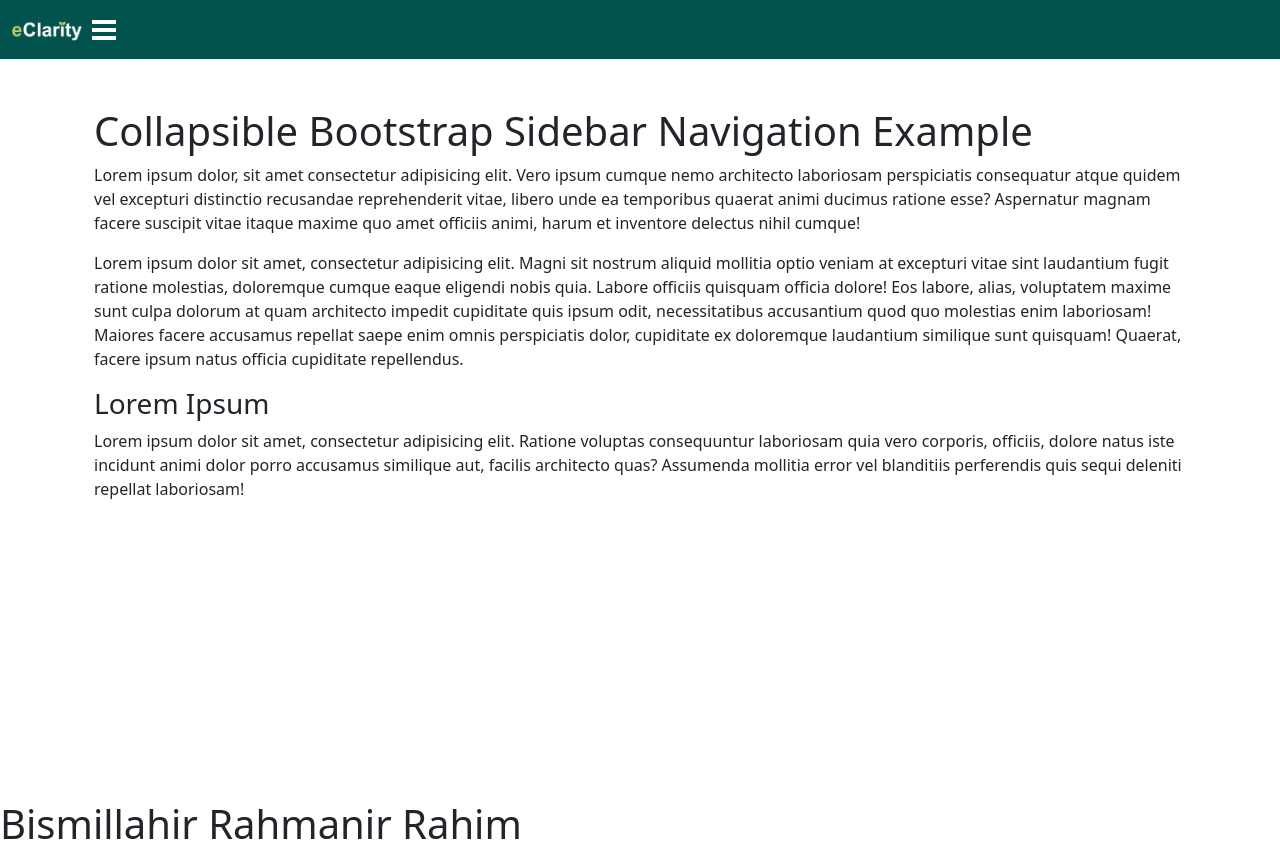
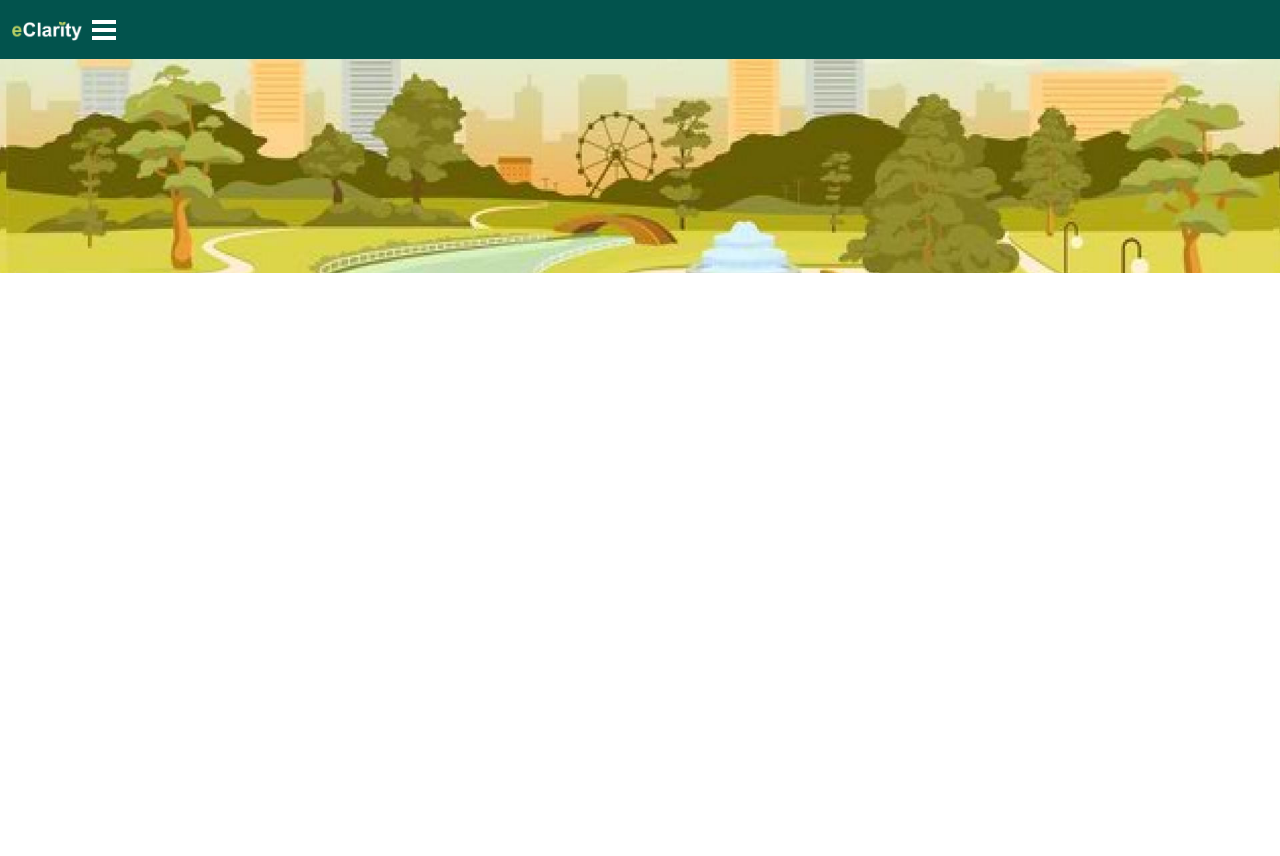
Before and after one commit to Nesarul/sohana, a React (Create React App) app: page / in a window 1280 px wide. After the commit the page ends 800 px from the top, so only its background shows below. Built offline with nearby package versions, Linux system fonts and the light colour scheme.

Commit message:
final meubar

```diff
--- a/src/App.js
+++ b/src/App.js
@@ -3,7 +3,6 @@ function App() {
 	return (
 		<div>
 			<TopBar />
-			<h1>Bismillahir Rahmanir Rahim</h1>
 		</div>
 	);
 }
--- a/src/components/menu/TopBar.js
+++ b/src/components/menu/TopBar.js
@@ -4,6 +4,7 @@ import { Link } from 'react-router-dom';
 import Logo from '../../images/main-logo.png';
 import BarMenu from "../../images/bar.png";
 import { SideBarData } from '../data/SideBarData';
+import BannerImage from '../../images/banner.jpg'
 function TopBar() {
     const [isSideBarVisible, setSideBarVisibility] = useState(1);
     const setSideBar = () => (
@@ -13,9 +14,10 @@ function TopBar() {
         <>
             <div className="row">
                 <div className="col-12 p-0">
+
                     <div className="wrapper">
                         <nav id="sidebar" className={ isSideBarVisible ? "active":"null"}>
-                            <ul class="lisst-unstyled components">
+                            <ul className="list-unstyled">
                                 {
                                     SideBarData.map((items)=>{
                                         return(
@@ -30,7 +32,6 @@ function TopBar() {
                                 }
                             </ul>
                         </nav>
-
                         <div id="content">
                             <nav className="navbar navbar-expand-lg navbar-light bg-custom">
                                 <div className="container-fluid">
@@ -40,8 +41,6 @@ function TopBar() {
                                     </button>
                                     <div className="collapse navbar-collapse" id="navbarSupportedContent">
                                         <ul className="navbar-nav me-auto mb-2 mb-lg-0">
-                                            {/* <li className="nav-item"><Link to="#" className="nav-link active">Home</Link></li>
-                                            <li className="nav-item"><Link to="#" className="nav-link">Link</Link></li> */}
                                             <li className="nav-item">
                                                 <Link to="#" className="nav-link" onClick={ setSideBar }><img src={ BarMenu } alt="Bar Menu" /></Link>
                                             </li>
@@ -49,18 +48,18 @@ function TopBar() {
                                     </div>
                                 </div>
                             </nav>
+                            <div className="container-fluid">
+                                <div className="row">
+                                    <div className="col-12 p-0">
+                                        <img src={BannerImage} alt="Banner" className="w-100" />
+                                    </div>
+                                </div>
+                            </div>
 
                             <br/><br/>
                             <div className="container">
                                 <div className="row">
                                     <div className="col-12">
-                                    <h1>Collapsible Bootstrap Sidebar Navigation Example</h1>
-                                    <p>Lorem ipsum dolor, sit amet consectetur adipisicing elit. Vero ipsum cumque nemo architecto laboriosam perspiciatis consequatur atque quidem vel excepturi distinctio recusandae reprehenderit vitae, libero unde ea temporibus quaerat animi ducimus ratione esse? Aspernatur magnam facere suscipit vitae itaque maxime quo amet officiis animi, harum et inventore delectus nihil cumque!</p>
-                                    <p>Lorem ipsum dolor sit amet, consectetur adipisicing elit. Magni sit nostrum aliquid mollitia optio veniam at excepturi vitae sint laudantium fugit ratione molestias, doloremque cumque eaque eligendi nobis quia. Labore officiis quisquam officia dolore! Eos labore, alias, voluptatem maxime sunt culpa dolorum at quam architecto impedit cupiditate quis ipsum odit, necessitatibus accusantium quod quo molestias enim laboriosam! Maiores facere accusamus repellat saepe enim omnis perspiciatis dolor, cupiditate ex doloremque laudantium similique sunt quisquam! Quaerat, facere ipsum natus officia cupiditate repellendus.</p>
-
-                                    <div class="line"></div>
-                                    <h3>Lorem Ipsum</h3>
-                                    <p>Lorem ipsum dolor sit amet, consectetur adipisicing elit. Ratione voluptas consequuntur laboriosam quia vero corporis, officiis, dolore natus iste incidunt animi dolor porro accusamus similique aut, facilis architecto quas? Assumenda mollitia error vel blanditiis perferendis quis sequi deleniti repellat laboriosam!</p>
 
                                     </div>
                                 </div>
--- a/src/index.css
+++ b/src/index.css
@@ -17,6 +17,7 @@ a:focus {
   transition: all 0.4s;
   height: 100vh;
   padding:15px;
+  box-sizing: border-box;
 }
 
 #sidebar.active {
```
